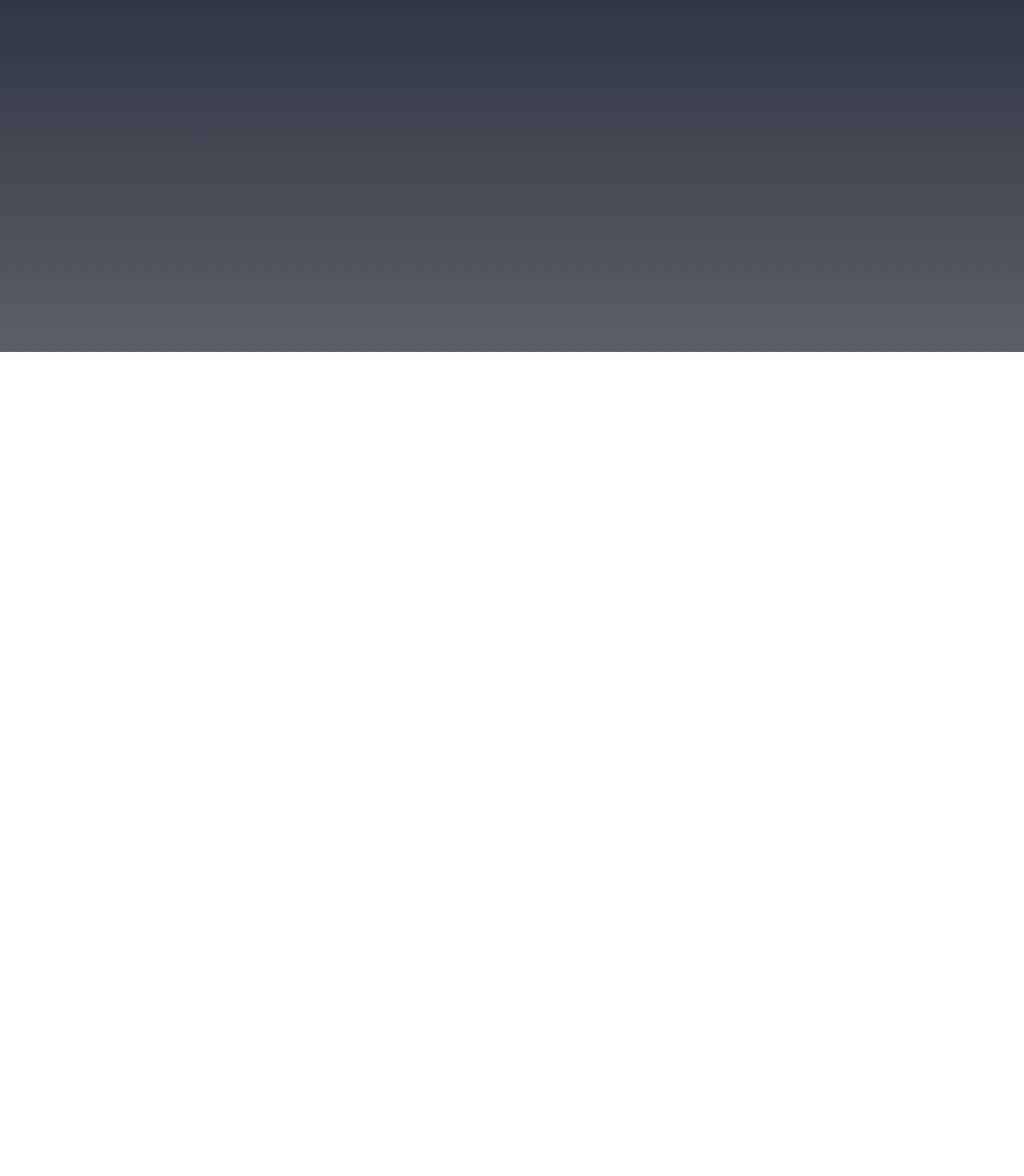
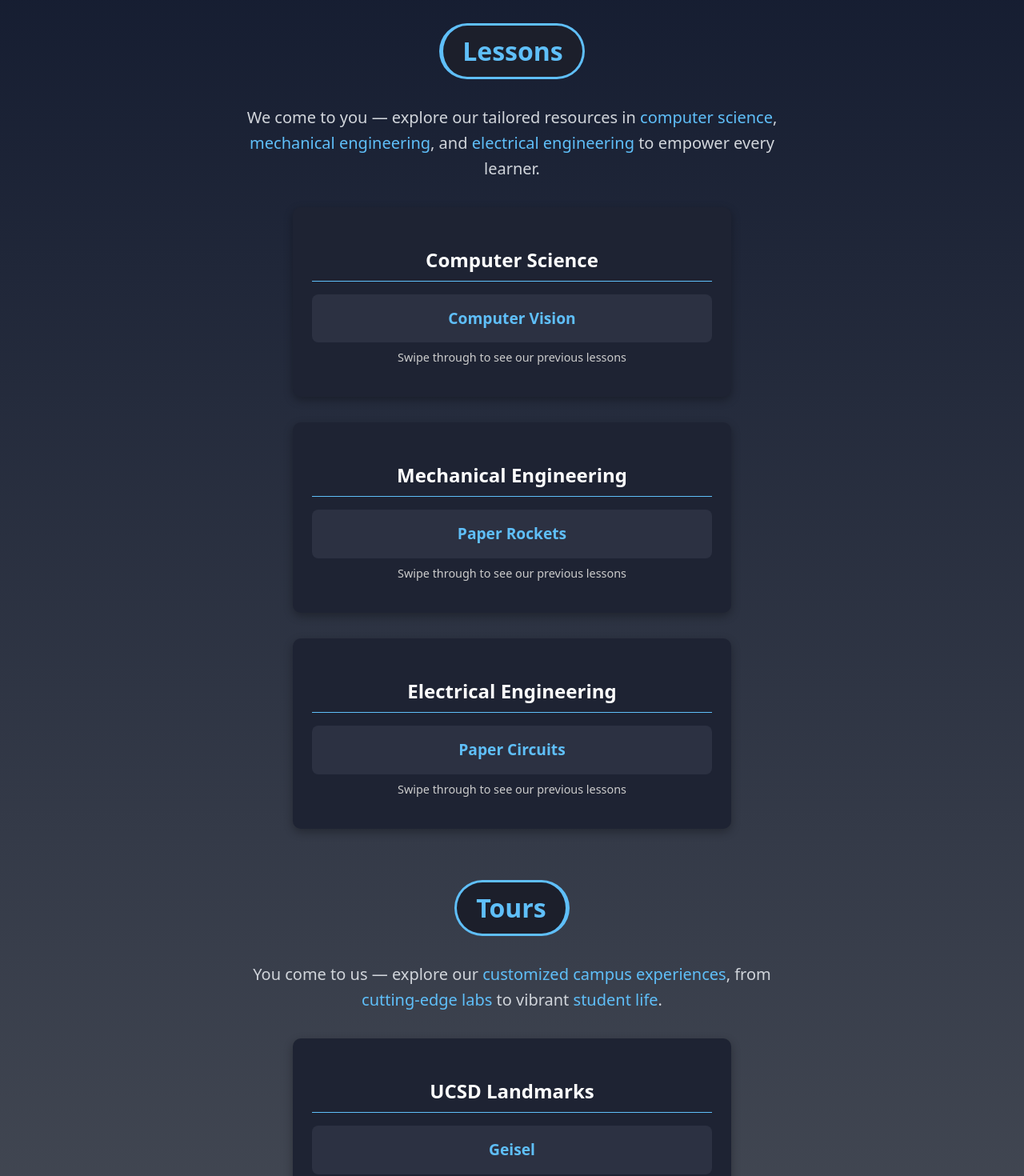
Before and after one commit to HKN-UCSD/HKN-UCSD-Outreach-Website, a React (Vite) app: page /services in a window 1280 px wide. Before the commit this address had no page. Shown: the part 360-1830 px from the top of the page at 80% size. Before the commit the page ends 800 px from the top, so only its background shows below. Built offline with nearby package versions, Linux system fonts and the light colour scheme.

Commit message:
initial setup for servicepage

```diff
--- a/src/App.jsx
+++ b/src/App.jsx
@@ -3,6 +3,7 @@ import "./App.css";
 import { BrowserRouter as Router, Routes, Route } from 'react-router-dom';
 import HKNOutreachPage from "./Home"
 import About from "./AboutUs";
+import Services from './components/Services';
 
 function App(){
 return(
@@ -10,8 +11,9 @@ return(
     <Routes>
       <Route path="/" element={<HKNOutreachPage />} />
       <Route path="/about" element={<About />} />
+      <Route path="/services" element={<Services />} />
       {/* <Route path="/contact" element={<Contact />} />
-      <Route path="/services" element={<Services />} /> */}
+       */}
     </Routes>
   </Router>
 
--- /dev/null
+++ b/src/components/Services.jsx
@@ -0,0 +1,73 @@
+import React from "react";
+import "../App.css"; // reuse styles
+import "./styles/Services.css";
+import Navbar from "./Navbar";
+import Footer from "./Footer";
+import trident from "../assets/trident.png";
+
+export default function Services() {
+  return (
+    <div className="page-container">
+      <Navbar />
+
+      <section className="header">
+        <h1 className="title">What <span className="highlight">we</span> do...</h1>
+      </section>
+
+      <section className="timeline">
+        {/* LESSONS SECTION */}
+        <div className="timeline-section">
+          <div className="timeline-header">
+            <div className="timeline-icon lessons-icon">Lessons</div>
+            <p className="timeline-subtitle">
+              We come to you — explore our tailored resources in{" "}
+              <span className="highlight">computer science</span>,{" "}
+              <span className="highlight">mechanical engineering</span>, and{" "}
+              <span className="highlight">electrical engineering</span> to empower every learner.
+            </p>
+          </div>
+
+          <div className="timeline-cards">
+            {[
+              { title: "Computer Science", lesson: "Computer Vision" },
+              { title: "Mechanical Engineering", lesson: "Paper Rockets" },
+              { title: "Electrical Engineering", lesson: "Paper Circuits" }
+            ].map((item, index) => (
+              <div key={index} className="timeline-card">
+                <h3>{item.title}</h3>
+                <div className="card-box">{item.lesson}</div>
+                <p className="card-note">Swipe through to see our previous lessons</p>
+              </div>
+            ))}
+          </div>
+        </div>
+
+        {/* TOURS SECTION */}
+        <div className="timeline-section">
+          <div className="timeline-header">
+            <div className="timeline-icon tours-icon">Tours</div>
+            <p className="timeline-subtitle">
+              You come to us — explore our <span className="highlight">customized campus experiences</span>,
+              from <span className="highlight">cutting-edge labs</span> to vibrant <span className="highlight">student life</span>.
+            </p>
+          </div>
+
+          <div className="timeline-cards">
+            {[
+              { title: "UCSD Landmarks", stop: "Geisel" },
+              { title: "UCSD Labs", stop: "RPL" }
+            ].map((item, index) => (
+              <div key={index} className="timeline-card">
+                <h3>{item.title}</h3>
+                <div className="card-box">{item.stop}</div>
+                <p className="card-note">Swipe to explore the stops</p>
+              </div>
+            ))}
+          </div>
+        </div>
+      </section>
+
+      <Footer />
+    </div>
+  );
+}
--- /dev/null
+++ b/src/components/styles/Services.css
@@ -0,0 +1,100 @@
+.timeline {
+  padding: 2rem 2rem 4rem 2rem;
+  position: relative;
+}
+
+.timeline-section {
+  margin-bottom: 4rem;
+  position: relative;
+}
+
+.timeline-header {
+  text-align: center;
+  margin-bottom: 2rem;
+}
+
+.timeline-subtitle {
+  font-size: 1.25rem;
+  max-width: 700px;
+  margin: 1rem auto;
+  color: #d1d5db;
+  line-height: 1.6;
+}
+
+.timeline-icon {
+  font-size: 2rem;
+  font-weight: bold;
+  position: relative;
+  display: inline-block;
+  padding: 0.5rem 1.5rem;
+  border-radius: 999px;
+  background-color: #1c1f2b;
+  border: 3px solid #5FBFF9;
+  color: #5FBFF9;
+  margin-bottom: 1rem;
+}
+
+.timeline-cards {
+  display: flex;
+  flex-direction: column;
+  align-items: center;
+  gap: 2rem;
+}
+
+.timeline-card {
+  background-color: #1e2333;
+  padding: 1.5rem;
+  border-radius: 10px;
+  width: 80%;
+  max-width: 500px;
+  box-shadow: 0 4px 12px rgba(0, 0, 0, 0.3);
+  text-align: center;
+  transition: transform 0.2s ease;
+}
+
+.timeline-card:hover {
+  transform: scale(1.02);
+}
+
+.timeline-card h3 {
+  margin-bottom: 1rem;
+  color: #ffffff;
+  font-size: 1.5rem;
+  border-bottom: 1px solid #5FBFF9;
+  padding-bottom: 0.5rem;
+}
+
+.card-box {
+  background-color: #2c3142;
+  padding: 1rem;
+  border-radius: 8px;
+  font-weight: bold;
+  font-size: 1.2rem;
+  color: #5FBFF9;
+}
+
+.card-note {
+  font-size: 0.9rem;
+  color: #ccc;
+  margin-top: 0.5rem;
+}
+
+/* Variants for Icons (optional arrows or borders) */
+.lessons-icon {
+  border-left: 5px solid #5FBFF9;
+}
+
+.tours-icon {
+  border-right: 5px solid #5FBFF9;
+}
+
+/* Responsive tweaks */
+@media (max-width: 768px) {
+  .timeline-card {
+    width: 90%;
+  }
+
+  .timeline-subtitle {
+    font-size: 1.1rem;
+  }
+}
```
Also changed, not shown: src/assets/trident.png (added).
